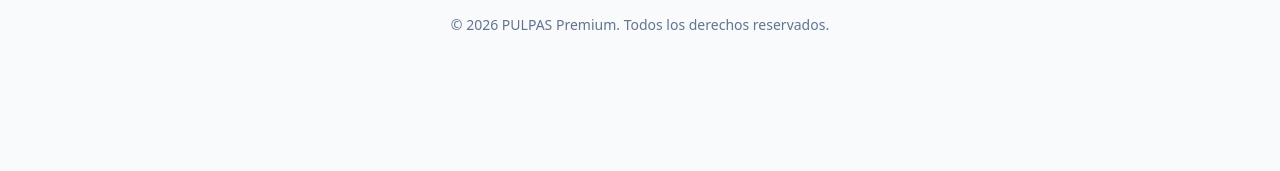
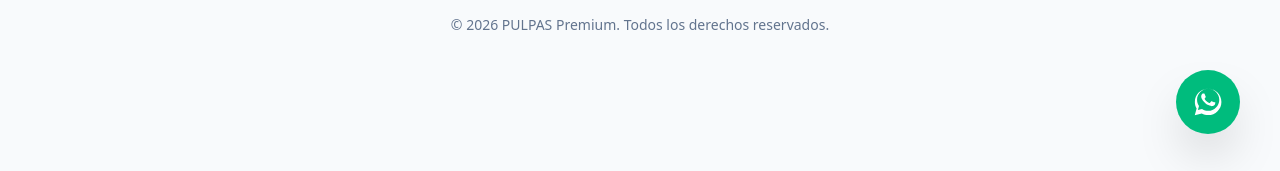
Before and after one commit to VinceYannini/pulpas-premium, a Next.js app: page / in a window 1280 px wide. Shown: the part 626-797 px from the top of the page. Built offline with nearby package versions, Linux system fonts and the light colour scheme; no server answers; the database is empty.

Commit message:
feat: WhatsApp Chat Integration

```diff
--- a/src/app/page.tsx
+++ b/src/app/page.tsx
@@ -1,13 +1,16 @@
 import prisma from '@/lib/prisma';
 import Image from 'next/image';
-
-export const dynamic = 'force-dynamic'; // Ensure we always get the latest stock
+import fresaImg from '../../public/img/pulpa-fresa.png';
+import mangoImg from '../../public/img/pulpa-mango.png';
 
 export default async function Home() {
   const products = await prisma.product.findMany({
     where: { isPublic: true },
     orderBy: { createdAt: 'desc' },
   });
+
+  // Reemplazar este número por el de tu Agente de WhatsApp
+  const wsNumber = '525500000000';
 
   return (
     <main className="min-h-screen p-6 md:p-12 max-w-7xl mx-auto">
@@ -29,9 +32,10 @@ export default async function Home() {
             >
               <div className="relative w-full h-64 bg-slate-100 dark:bg-slate-800 overflow-hidden">
                 <Image
-                  src={product.name.toLowerCase().includes('fresa') ? '/img/pulpa-fresa.png' : '/img/pulpa-mango.png'}
+                  src={product.name.toLowerCase().includes('fresa') ? fresaImg : mangoImg}
                   alt={product.name}
                   fill
+                  placeholder="blur"
                   className="object-cover transform group-hover:scale-105 transition-transform duration-500 ease-out"
                 />
                 <div className="absolute inset-0 bg-gradient-to-t from-slate-900/80 via-transparent to-transparent"></div>
@@ -58,12 +62,14 @@ export default async function Home() {
                     </span>
                   </div>
 
-                  <button
-                    disabled={product.stock === 0}
-                    className="flex shrink-0 items-center justify-center rounded-full bg-gradient-to-r from-indigo-500 to-purple-500 px-5 py-2 text-sm font-semibold text-white shadow-md hover:from-indigo-400 hover:to-purple-400 focus-visible:outline focus-visible:outline-2 focus-visible:outline-offset-2 focus-visible:outline-indigo-500 disabled:opacity-50 disabled:cursor-not-allowed transition-all active:scale-95"
+                  <a
+                    href={product.stock > 0 ? `https://wa.me/${wsNumber}?text=${encodeURIComponent(`Hola, vi en el catálogo la ${product.name} y me gustaría ordenar.`)}` : '#'}
+                    target="_blank"
+                    rel="noopener noreferrer"
+                    className={`flex shrink-0 items-center justify-center rounded-full px-5 py-2 text-sm font-semibold text-white shadow-md transition-all active:scale-95 ${product.stock > 0 ? 'bg-gradient-to-r from-emerald-500 to-teal-500 hover:from-emerald-400 hover:to-teal-400 focus-visible:outline-emerald-500' : 'bg-slate-400 cursor-not-allowed opacity-50'}`}
                   >
-                    {product.stock > 0 ? 'Ordenar' : 'Sin Stock'}
-                  </button>
+                    {product.stock > 0 ? 'Pedir por WhatsApp' : 'Sin Stock'}
+                  </a>
                 </div>
               </div>
             </div>
@@ -78,6 +84,20 @@ export default async function Home() {
         </div>
       </section>
 
+      {/* Floating WhatsApp Button */}
+      <a
+        href={`https://wa.me/${wsNumber}?text=Hola,%20me%20gustaría%20saber%20más%20sobre%20las%20pulpas`}
+        target="_blank"
+        rel="noopener noreferrer"
+        className="fixed bottom-6 right-6 lg:bottom-10 lg:right-10 z-50 flex items-center justify-center w-16 h-16 bg-emerald-500 text-white rounded-full shadow-2xl hover:bg-emerald-400 hover:scale-110 transition-all duration-300 group"
+        aria-label="Contactar por WhatsApp"
+      >
+        <svg xmlns="http://www.w3.org/2000/svg" viewBox="0 0 24 24" fill="currentColor" className="w-8 h-8">
+          <path d="M12.031 2.053c-5.46 0-9.889 4.428-9.889 9.888 0 1.745.454 3.447 1.317 4.954L2.083 22l5.267-1.382c1.464.796 3.12 1.215 4.814 1.215 5.462 0 9.894-4.428 9.894-9.887 0-5.46-4.432-9.893-9.895-9.893zm-.031 16.488c-1.47 0-2.914-.395-4.178-1.144l-.3-.178-3.1.813.828-3.023-.195-.311c-.822-1.309-1.256-2.822-1.256-4.385 0-4.593 3.738-8.33 8.333-8.33 4.594 0 8.331 3.738 8.331 8.331 0 4.591-3.737 8.33-8.331 8.33h-.132zm4.569-6.225c-.25-.125-1.481-.734-1.712-.818-.231-.083-.4-.125-.568.125-.169.25-.646.818-.793.985-.147.167-.294.188-.544.063-.25-.125-1.056-.39-2.013-1.246-.744-.666-1.246-1.49-1.393-1.74-.147-.25-.016-.385.109-.509.112-.112.25-.292.375-.438.125-.146.167-.25.25-.417.083-.167.042-.313-.021-.438-.063-.125-.568-1.369-.778-1.874-.204-.492-.411-.425-.568-.433-.146-.007-.313-.007-.48-.007s-.438.063-.667.313c-.229.25-.875.855-.875 2.085s.896 2.418 1.021 2.585c.125.167 1.761 2.686 4.267 3.766 2.054.885 2.52.813 3.063.771.554-.042 1.758-.719 2.008-1.416.25-.698.25-1.292.175-1.417-.075-.124-.275-.198-.525-.323z" />
+        </svg>
+        <span className="absolute right-full mr-4 bg-slate-900 text-white text-xs px-3 py-1.5 rounded-lg opacity-0 group-hover:opacity-100 transition-opacity whitespace-nowrap hidden lg:block">¡Chatea con nuestro asistente!</span>
+      </a>
+
       <footer className="mt-24 border-t border-slate-200/50 dark:border-white/10 pt-8 pb-12 text-center">
         <p className="text-sm text-slate-500 dark:text-slate-400">
           © {new Date().getFullYear()} PULPAS Premium. Todos los derechos reservados.
```
